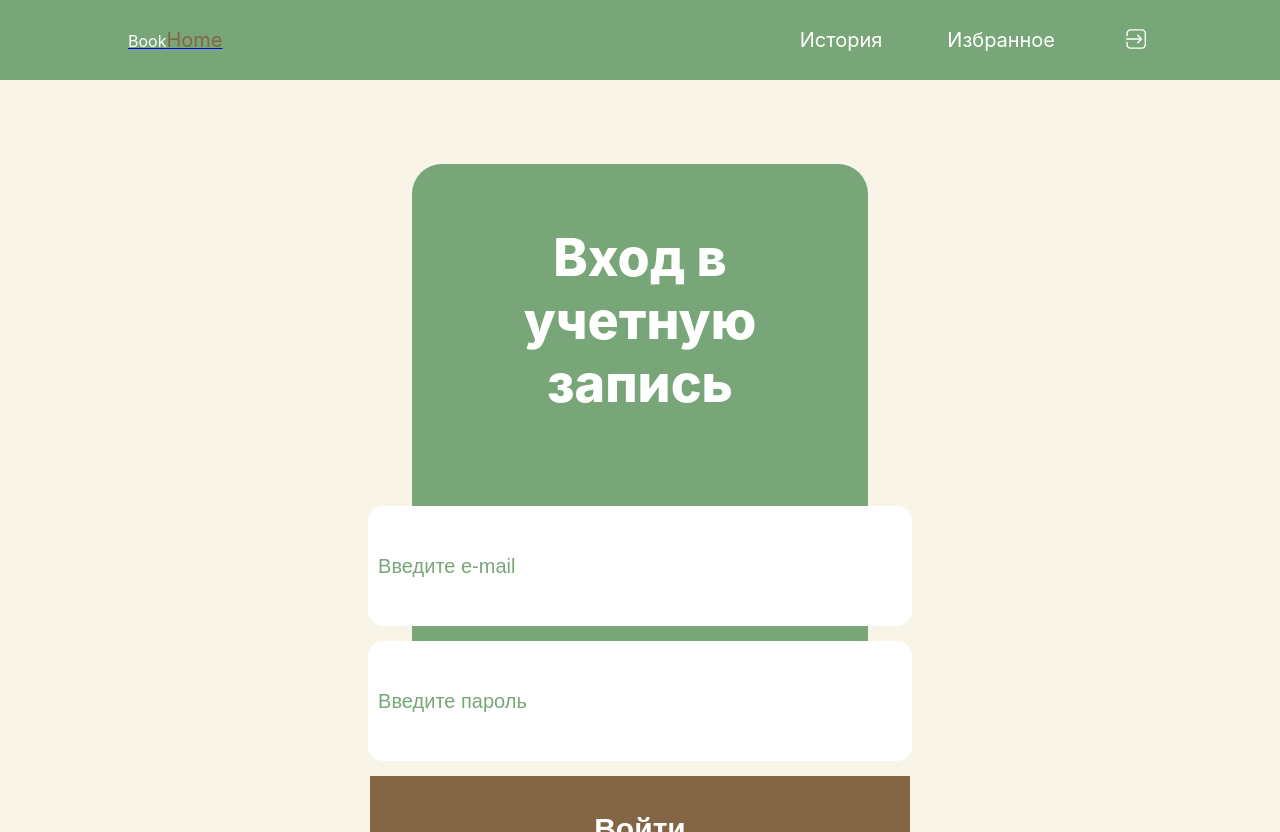
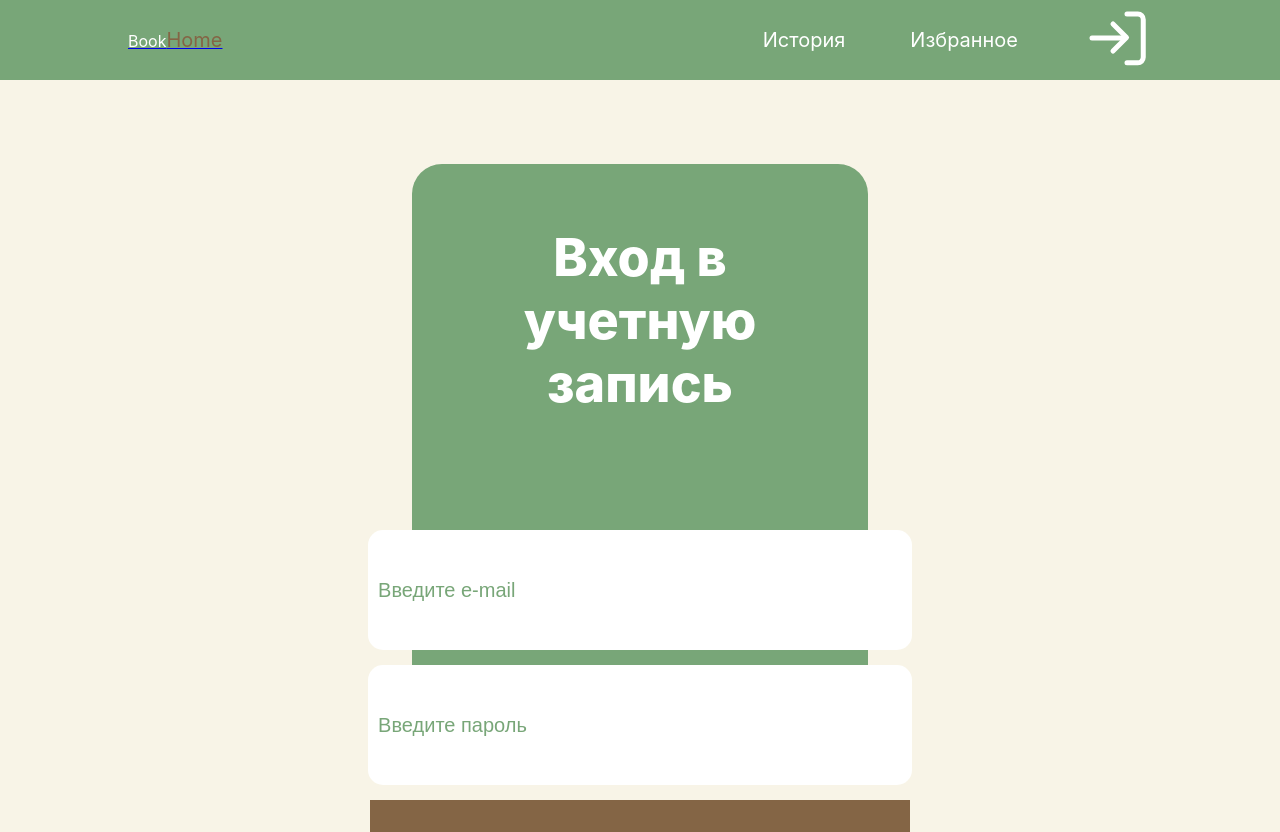
Before and after one commit to NBhey/React_intensive_proj, a React (Create React App) app: page /SignInPage in a window 1280 px wide. Built offline with nearby package versions, Linux system fonts and the light colour scheme.

Commit message:
worked on animations&&created debouncer for infinite loader

```diff
--- a/src/components/Header/Header.jsx
+++ b/src/components/Header/Header.jsx
@@ -9,7 +9,7 @@ import { NavLink } from 'react-router-dom'
 
 const Header = (props) => {
     const navigate = useNavigate()
-    const {isAuth, login, logout} = useContext(LogStateContext)
+    const {isAuth, logout} = useContext(LogStateContext)
   return (
     <header className='header'>
         <div className='container'>
@@ -35,15 +35,11 @@ const Header = (props) => {
                 }
 
             }}>
-                <svg xmlns="http://www.w3.org/2000/svg" fill="#fff" height="20px" width="20px" version="1.1" id="Capa_1" viewBox="0 0 499.1 499.1">
-                <g>
-                  <g>
-                    <g>
-                      <path d="M0,249.6c0,9.5,7.7,17.2,17.2,17.2h327.6l-63.9,63.8c-6.7,6.7-6.7,17.6,0,24.3c3.3,3.3,7.7,5,12.1,5s8.8-1.7,12.1-5     l93.1-93.1c6.7-6.7,6.7-17.6,0-24.3l-93.1-93.1c-6.7-6.7-17.6-6.7-24.3,0c-6.7,6.7-6.7,17.6,0,24.3l63.8,63.8H17.2     C7.7,232.5,0,240.1,0,249.6z"/>
-                      <path d="M396.4,494.2c56.7,0,102.7-46.1,102.7-102.8V107.7C499.1,51,453,4.9,396.4,4.9H112.7C56,4.9,10,51,10,107.7V166     c0,9.5,7.7,17.1,17.1,17.1c9.5,0,17.2-7.7,17.2-17.1v-58.3c0-37.7,30.7-68.5,68.4-68.5h283.7c37.7,0,68.4,30.7,68.4,68.5v283.7     c0,37.7-30.7,68.5-68.4,68.5H112.7c-37.7,0-68.4-30.7-68.4-68.5v-57.6c0-9.5-7.7-17.2-17.2-17.2S10,324.3,10,333.8v57.6     c0,56.7,46.1,102.8,102.7,102.8H396.4L396.4,494.2z"/>
-                    </g>
-                    </g>
-                </g>
+
+                <svg xmlns="http://www.w3.org/2000/svg" width="57" height="55" viewBox="0 0 57 55" fill="none">
+                  <path d="M38 3H48.8333C50.2699 3 51.6477 3.57068 52.6635 4.5865C53.6793 5.60233 54.25 6.98008 54.25 8.41667V46.3333C54.25 47.7699 53.6793 49.1477 52.6635 50.1635C51.6477 51.1793 50.2699 51.75 48.8333 51.75H38" stroke="white" stroke-width="5" stroke-linecap="round" stroke-linejoin="round"/>
+                  <path d="M35.5 27H3" stroke="white" stroke-width="5" stroke-linecap="round" stroke-linejoin="round"/>
+                  <path d="M24 40.0833L37.5417 26.5417L24 13" stroke="white" stroke-width="5" stroke-linecap="round" stroke-linejoin="round"/>
                 </svg>
             </button>
           </div>
--- a/src/components/SignInForm/FormStyle.css
+++ b/src/components/SignInForm/FormStyle.css
@@ -98,7 +98,7 @@ span{
 }
 .wrongPass{
     animation-name: open;
-    animation-duration: 2s;
+    animation-duration: 3s;
     animation-iteration-count: 1;
     animation-direction: normal;
     animation-timing-function: ease-out;
@@ -106,36 +106,24 @@ span{
     animation-delay: 0s;
 }
 .none{
-    animation-name: close;
-    animation-duration: 2s;
-    animation-iteration-count: 1;
-    animation-direction: normal;
-    animation-timing-function: ease-out;
-    animation-fill-mode: forwards;
-    animation-delay: 0s;
+    display: block;
+    opacity: 0;
+    visibility: hidden
+
 }
 
 @keyframes open {
     0% {
-
       display: block;
       opacity: 0;
       visibility: hidden;
     }
-    100% {
-      display: block;
-      opacity: 1;
-      visibility: visible;
-    }
-  }
-
-  @keyframes close {
-    0%{
+    50%{
         display: block;
         opacity: 1;
         visibility: visible;
     }
-    100%{
+    100% {
         display: block;
         opacity: 0;
         visibility: hidden;
--- a/src/components/SignInForm/SignInForm.jsx
+++ b/src/components/SignInForm/SignInForm.jsx
@@ -26,7 +26,7 @@ export const SignInForm = (props) => {
             setTimeout(()=>navigate('/'), 1000)
             if(wrongPass) setWrongPass(false)
 
-        }else{
+        }else {
             setWrongPass(true)
         }
     }
@@ -37,7 +37,7 @@ export const SignInForm = (props) => {
         let inputErrorStyle = 'input-error'
         setTimeout(()=>{
             setWrongPass(false)
-        }, 1000)
+        }, 3000)
         return inputErrorStyle
     }
 
@@ -47,7 +47,7 @@ export const SignInForm = (props) => {
                     <p>
                         Вход в учетную запись
                     </p>
-                    <span className={!wrongPass?'none':'wrongPass'}>Вы ввели неправильный пароль</span>
+                    <span className={!wrongPass?'none':'wrongPass'}>Вы ввели неправильный пароль или логин</span>
 
                     <div className={`inputs ${wrongPass&&removeRedFunc()}`}>
                         <input type="text" placeholder="Введите e-mail" {...register('email')}/>
--- a/src/pages/Home/Home.jsx
+++ b/src/pages/Home/Home.jsx
@@ -1,4 +1,4 @@
-import React, { useContext, useEffect, useRef, useState } from 'react'
+import React, { useCallback, useContext, useEffect, useRef, useState } from 'react'
 import { LogStateContext } from '../../Providers/LogState'
 import axios from 'axios'
 import Card from '../../components/Card/Card'
@@ -9,6 +9,21 @@ const Home = () => {
     const [loading, setLoading] = useState(false)
     const [hasMore, setHasMore] = useState(true)
     const observer = useRef()
+    const debouncerTimer = useRef()
+
+    const debouncer = (func, delay) =>{
+        return(...args)=>{
+            clearTimeout(debouncerTimer.current)
+            debouncerTimer.current =  setTimeout(()=>{
+                func(...args)
+            }, delay)
+        }
+
+    }
+
+    const debounsedSetPage = useCallback(debouncer((newPage)=>{
+        setPage(newPage)
+    }, 300),[])
 
 
     const fetchData = async (page) =>{
@@ -23,7 +38,7 @@ const Home = () => {
                     setHasMore(response.data.results.length>0)
                 })
 
-
+                console.log(data)
 
         }catch(error){
             console.log(error);
@@ -44,9 +59,7 @@ const Home = () => {
 
             observer.current = new IntersectionObserver((entries)=>{
                 if(entries[0].isIntersecting && hasMore){
-                    setPage((prevPage)=>{
-                        return prevPage +1
-                    })
+                    debounsedSetPage(page+1)
                 }
             })
 
@@ -56,7 +69,7 @@ const Home = () => {
 
 
     const user = JSON.parse(localStorage.getItem('user'))
-    const {isAuth, login, logout} = useContext(LogStateContext)
+    const {isAuth} = useContext(LogStateContext)
     let headerPhrase = null
     if (!isAuth){
         headerPhrase = <h1>Наша коллекция книг очень большая. Присоединяйся к нам!</h1>
```
